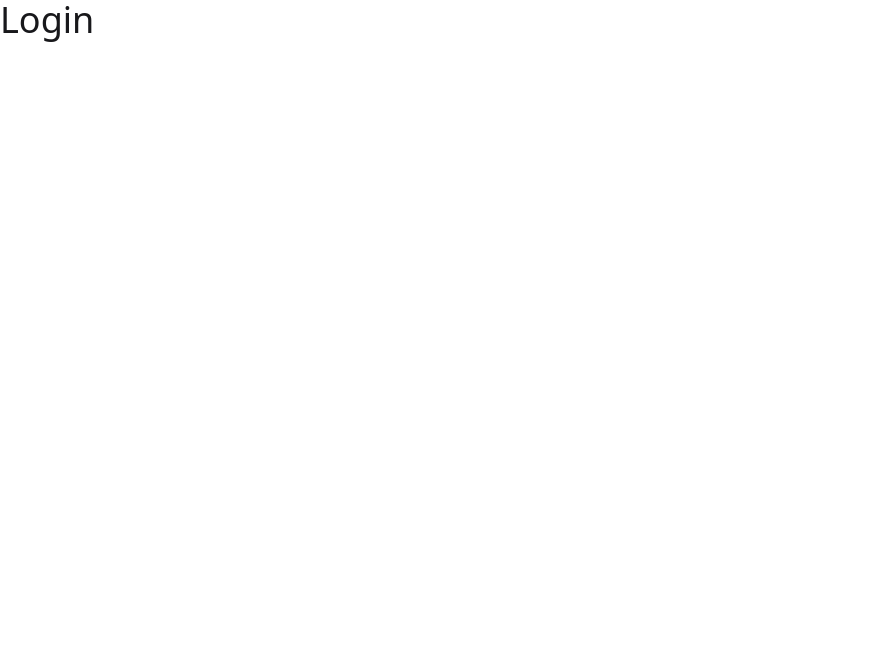
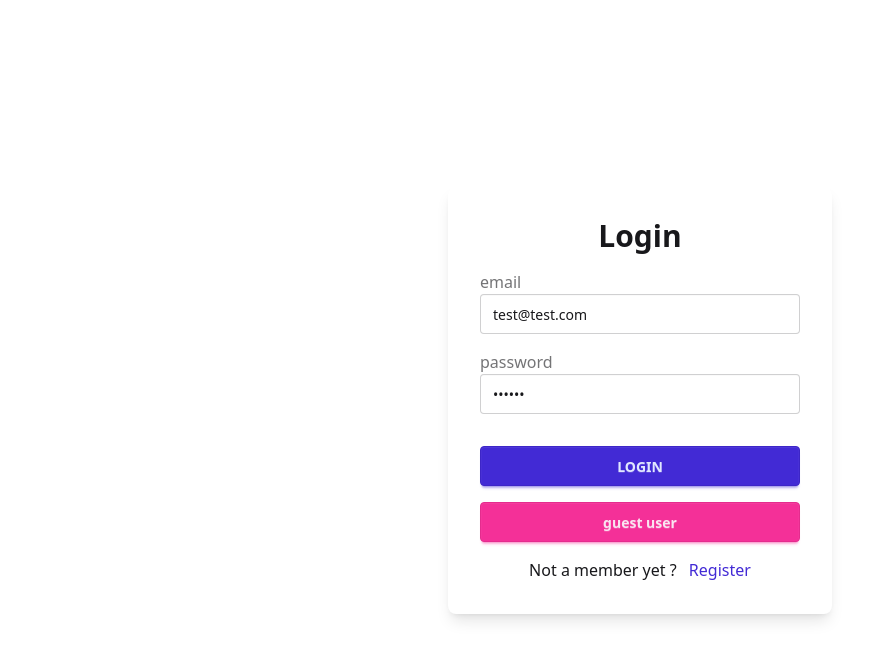
Before and after one commit to akiii22/Comfy-store, a React (Vite) app: page /login in a window 1280 px wide. Shown: the top 660 px of the page, without its empty margins (0-890 px from the left). Built offline with nearby package versions, Linux system fonts and the light colour scheme.

Commit message:
Making a reusable Form Inout components and Submit button also making the Register and Login page layout and style and adding a custom class in the application

```diff
--- /dev/null
+++ b/src/components/FormInput.jsx
@@ -0,0 +1,17 @@
+const FormInput = ({ label, name, type, defaultValue }) => {
+  return (
+    <div className="form-control">
+      <label className="label">
+        <span className="label-text">{label}</span>
+      </label>
+      <input
+        type={type}
+        name={name}
+        defaultValue={defaultValue}
+        placeholder="Type here"
+        className="input input-bordered"
+      />
+    </div>
+  );
+};
+export default FormInput;
--- /dev/null
+++ b/src/components/SubmitBtn.jsx
@@ -0,0 +1,23 @@
+import { useNavigation } from "react-router-dom";
+
+const SubmitBtn = ({ text }) => {
+  const navigation = useNavigation();
+  const isSubmitting = navigation.state === "submitting";
+  return (
+    <button
+      type="submit"
+      className="btn btn-primary btn-block capitalize"
+      disabled={isSubmitting}
+    >
+      {isSubmitting ? (
+        <>
+          <span className=" loading loading-spinner"></span>
+          sending...
+        </>
+      ) : (
+        text || "submit"
+      )}
+    </button>
+  );
+};
+export default SubmitBtn;
--- /dev/null
+++ b/src/components/index.js
@@ -0,0 +1,2 @@
+export { default as FormInput } from "./FormInput.jsx";
+export { default as SubmitBtn } from "./SubmitBtn.jsx";
--- a/src/index.css
+++ b/src/index.css
@@ -1,2 +1,8 @@
 @import "tailwindcss";
 @plugin "daisyui";
+
+@layer components {
+  .align-element {
+    @apply mx-auto max-w-6xl px-8;
+  }
+}
--- a/src/pages/HomeLayout.jsx
+++ b/src/pages/HomeLayout.jsx
@@ -6,7 +6,9 @@
       <nav>
         <span className=" text-4xl text-primary">Comfy</span>
       </nav>
-      <Outlet />
+      <section className=" align-element py-20">
+        <Outlet />
+      </section>
     </>
   );
 };
--- a/src/pages/Login.jsx
+++ b/src/pages/Login.jsx
@@ -1,4 +1,42 @@
+import { FormInput, SubmitBtn } from "../components";
+import { Form, Link } from "react-router-dom";
 const Login = () => {
-  return <h1 className="text-4xl">Login</h1>;
+  return (
+    <section className="h-screen grid place-items-center">
+      <Form
+        method="POST"
+        className=" card w-96 p-8 bg-base-100 shadow-lg flex flex-col gap-y-4"
+      >
+        <h4 className=" text-center text-3xl font-bold">Login</h4>
+        <FormInput
+          type="email"
+          label="email"
+          name="identifier"
+          defaultValue="test@test.com"
+        />
+        <FormInput
+          type="password"
+          label="password"
+          name="password"
+          defaultValue="secret"
+        />
+        <div className="mt-4">
+          <SubmitBtn text="LOGIN" />
+        </div>
+        <button type="button" className=" btn btn-secondary btn-block">
+          guest user
+        </button>
+        <p className=" text-center">
+          Not a member yet ?{" "}
+          <Link
+            to="/register"
+            className="ml-2 link link-hover link-primary capitalize"
+          >
+            register
+          </Link>
+        </p>
+      </Form>
+    </section>
+  );
 };
 export default Login;
--- a/src/pages/Register.jsx
+++ b/src/pages/Register.jsx
@@ -1,4 +1,31 @@
+import { FormInput, SubmitBtn } from "../components";
+import { Form, Link } from "react-router-dom";
+
 const Register = () => {
-  return <h1 className="text-4xl">Register</h1>;
+  return (
+    <section className="h-screen grid place-items-center">
+      <Form
+        method="POST"
+        className=" card w-96 p-8 bg-base-100 shadow-lg flex flex-col gap-y-4"
+      >
+        <h4 className=" text-center font-bold text-3xl">Register</h4>
+        <FormInput type="text" label="username" name="username" />
+        <FormInput type="email" label="email" name="email" />
+        <FormInput type="password" label="password" name="password" />
+        <div className="mt-4">
+          <SubmitBtn text="register" />
+        </div>
+        <p className=" text-center">
+          Already a member
+          <Link
+            to="/login"
+            className="ml-2 link link-hover link-primary capitalize"
+          >
+            login
+          </Link>
+        </p>
+      </Form>
+    </section>
+  );
 };
 export default Register;
```
